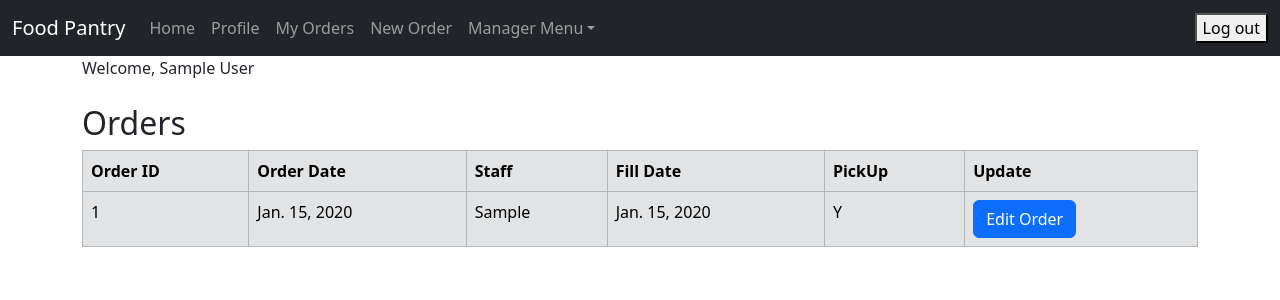
After one commit to BrightSid377/MFP_Prototype_PythonAnywhere, a Django app: page /fulfillment/ in a window 1280 px wide. The commit adds this page. Shown: the top 300 px of the page. Run offline with Django 5.2, Linux system fonts and the light colour scheme; a user stored in the database is signed in; tables that the repository leaves empty hold one stand-in row (values such as "Sample post").

Commit message:
Updating project for User Manual step through

```diff
--- a/MFP_OrderProcessing/settings.py
+++ b/MFP_OrderProcessing/settings.py
@@ -23,7 +23,7 @@ BASE_DIR = Path(__file__).resolve().parent.parent
 SECRET_KEY = 'django-insecure-i(h%e7d(7vqq#$h2#g9cj6p&y*7x1%c3k9fndhb-w^gdp$zo0z'
 
 # SECURITY WARNING: don't run with debug turned on in production!
-DEBUG = False #True
+DEBUG = True
 #testing
 
 #ALLOWED_HOSTS = []
--- a/catalog/templates/catalog/base.html
+++ b/catalog/templates/catalog/base.html
@@ -24,9 +24,11 @@
                 <li class="nav-item">
                     <a class="nav-link" href="{% url 'index' %}">Home</a>
                 </li>
+                {% if not user.is_authenticated %}
                 <li class="nav-item">
                     <a class="nav-link" href="{% url 'register' %}"> Sign Up Now</a>
                 </li>
+                {% endif %}
                 <!--li class="nav-item"-->
                     <!--a class="nav-link" href="#">Log In</a-->
                 <!--/li-->
@@ -36,11 +38,12 @@
                 <li><a class="nav-link" href="{% url 'order_create' %}">New Order</a></li>
                 {% endif %}
 
-                {% if user.is_superuser %}
+                {% if user.is_superuser or user.is_staff%}
                 <li class="nav-item dropdown">
                 <a class="nav-link dropdown-toggle" href="#" role="button" data-bs-toggle="dropdown"
                     aria-expanded="false">Manager Menu</a>
                 <ul class="dropdown-menu">
+                <li><a class="dropdown-item" href="{% url 'fulfillment' %}">Order Fulfillment</a></li>
                 <li><a class="dropdown-item" href="{% url 'staff_create' %}">Add Staff</a></li>
                 <li><a class="dropdown-item" href="{% url 'staff_list' %}">Edit Staff</a></li>
                 <li><a class="dropdown-item" href="{% url 'products_create' %}">Add Product</a></li>
--- a/catalog/templates/catalog/order_detail.html
+++ b/catalog/templates/catalog/order_detail.html
@@ -40,6 +40,5 @@
 
     <a href="{% url 'order_create' %}">Create New Order</a>
     <a href="{% url 'order_list' %}">Back to Order List</a>
-{#    breaks site when uncommented. still need to figure out why.#}
-{#    <a href="{% url 'orderlines_create' pk=order.order_id %}">Add New Order Line</a>  <!-- This link assumes you have an 'orderline_create' view for adding lines. -->#}
+{#    <a href="{% url 'orderline_create' pk=order.order_id %}">Add Food Item</a> #}
 {% endblock %}
--- /dev/null
+++ b/catalog/templates/catalog/order_fulfillment.html
@@ -0,0 +1,41 @@
+{% extends "catalog/base.html" %}
+{% block content %}
+
+
+    <h2>Orders</h2>
+
+    {% if order_fulfillment %}
+        <table class="table table-bordered">
+            <tr class="table-secondary">
+                    <th>Order ID</th>
+                    <th>Order Date</th>
+                    <th>Staff</th>
+                    <!--th>Notes</th-->
+                    <th>Fill Date</th>
+                    <th>PickUp</th>
+                    <th>Update</th>
+            </tr>
+
+        {% for order in order_fulfillment.all %}
+            <tr class="table-secondary">
+                    <td>{{ order.order_id }} </td>
+                    <td>{{ order.order_date }}</td>
+                    <td>{{ order.staff_id.staff_first_name }} </td>
+                    <!--td>{ order.staff_id }} </td-->
+                    <!--td>{ order.order_notes }}</td-->
+                    <td>{{ order.order_fulfillment_date }} </td>
+                    <td>{{ order.order_pickup_status }}</td>
+            {% if user.is_superuser %}
+                    <td><a href="{% url 'fulfillment_update' pk=order.pk %}" class="btn btn-primary">Edit Order</a></td>
+            {% endif %}
+            </tr>
+        {% empty %}
+            <p>There are no orders.</p>
+        {% endfor %}
+
+        </table>
+    {% else %}
+        <p>There are no orders.</p>
+    {% endif %}
+
+{% endblock %}
--- a/catalog/templates/catalog/products_list.html
+++ b/catalog/templates/catalog/products_list.html
@@ -20,10 +20,11 @@
                         <!--{% if Products.products_set.all %}
                             <td>Books Exist - Cannot delete author</td>
                         {% else %} -->
-                        <td><a href="{% url 'products_delete' pk=products.pk %}"
+                        <!-- mjl 8/10/2024 teacher requested this be removed should not allow delete -->
+                        <!--td><a href="{% url 'products_delete' pk=products.pk %}"
                                onclick="return confirm('Are you sure you want to delete?')"
                                class="btn btn-danger">Delete</a>
-                        </td>
+                        </td-->
                         <!--{% endif %} -->
                         <td><a href="{% url 'products_update' pk=products.pk %}" class="btn btn-primary">Edit Products</a></td>
                     {% endif %}
--- a/catalog/templates/index.html
+++ b/catalog/templates/index.html
@@ -12,7 +12,8 @@
   <p></p>
 {% if user.is_staff or user.is_superuser %}
   <p>
-    <a href="{% url 'orders' %}" class="btn btn-primary">View Order Fulfillment</a>
+      <!-- moving this to Manager drop down menu  mjl 8/10/2024 -->
+      <!--a href="% url 'orders' %}" class="btn btn-primary">View Order Fulfillment</a-->
   </p>
   <p></p>
     <p>Database Statistics:</p>
--- a/catalog/urls.py
+++ b/catalog/urls.py
@@ -1,13 +1,13 @@
 from django.urls import path
 from . import views
-from .views import OrdersListView, OrderCreate, OrderDetailView, OrderLineCreateView
+from .views import OrdersListView, OrderCreate, OrderDetailView, OrderLineCreate, FulfillmentUpdate, FulfillmentView
 
 urlpatterns = [
     path('', views.index, name='index'),
     path('orders/', OrdersListView.as_view(), name='order_list'),  # List all orders
     path('order/new/', OrderCreate.as_view(), name='order_create'),  # Create a new order
     path('order/<int:pk>/', OrderDetailView.as_view(), name='order_detail'),
-    path('order/<int:order_pk>/add_line/', OrderLineCreateView.as_view(), name='orderlines_create'), # View details of a specific order
+    path('order/<int:pk>/orderline_create/', OrderLineCreate.as_view(), name='orderline_create'), # View details of a specific order
 
 #     path('catalog/order_list/', views.OrdersListView.as_view(), name='order_list'),
 # # mjl 7/31/2024 working on orderline page
@@ -37,8 +37,9 @@ urlpatterns = [
     path('demographics_form/', views.demographics_form, name='demographics_form'),
 
     #for order fulfillment page
-    path('orders/', views.orders, name='orders'),
-
-
+    path('orders_list/', views.orders_list, name='orders'),
+    # mjl 8/10/2024 added for fulfillment page
+    path('fulfillment/', views.FulfillmentView.as_view(), name='fulfillment'),
+    path('fulfillment/<int:pk>/update/', views.FulfillmentUpdate.as_view(), name='fulfillment_update'),
 
 ]
--- a/catalog/views.py
+++ b/catalog/views.py
@@ -1,14 +1,14 @@
+from django.utils import timezone
 from django.urls import reverse_lazy
-
 from .models import (OrdersHeader,Products, Staff, User, OrderLine, Order)
 #, Valueform)
 from django.shortcuts import render, reverse, resolve_url, get_object_or_404
 from django.contrib.auth.mixins import LoginRequiredMixin
-from django.views.generic.edit import CreateView, UpdateView
+from django.views.generic.edit import CreateView, UpdateView, FormView
 from django.contrib.auth.decorators import login_required
 from django.contrib import messages
 from django.shortcuts import redirect
-from .forms import DemographicsForm, OrderCreateForm
+from .forms import DemographicsForm, OrderCreateForm, OrderLineFormSet
 from django.views import generic
 from django.views.generic.detail import DetailView
 from .forms import OrderLineForm
@@ -57,52 +57,79 @@ def index(request):
 #         return reverse('orderline_create') # redirects customer to page after commiting change
 #     # should have this redirect to order details to continue entries
 
+class FulfillmentView(LoginRequiredMixin, ListView):
+    model = OrdersHeader
+    template_name = 'catalog/order_fulfillment.html'
+    context_object_name = 'order_fulfillment'
+    paginate_by = 10
+    # def get_queryset(self):
+    #     # Filter orders for those without a fulfillment date
+    #     return OrdersHeader.objects.filter(order_fulfillment_date__isnull=True).order_by('-order_date')
+
+    # mjl 8/10/2024 trying this to resolve screen showing staff ID and not staff name
+    # https://stackoverflow.com/questions/71692499/django-foreign-key-display-values-in-detail-view
+    # def get_context_data(self, **kwargs):
+    #     context = super().get_context_data(**kwargs)
+    #     staff_obj = self.object.staff # this contain the object that the view is operating upon
+    #     context['items'] = staff_obj # don't forget this also
+    #     # Get all items/Stavke related to the work order/Radni_nalozi
+    #     # context['items'] = Staff.objects.filter(Rn=order_obj)
+    #     return context
+    # mjl 8/10/2024 following borrowed from Andrew's work below on OrderHeader/line
+    # def get_context_data(self, **kwargs):
+    #     self.object = self.get_object()  # assign the object to the view
+    #     context = super().get_context_data(**kwargs)
+    #     context['staff'] = self.object.staff_set.all()
+    #     return context
+
+
+
+
+class FulfillmentUpdate(UpdateView):
+    model = OrdersHeader
+    context_object_name = 'fulfillment_update'
+    fields = ['order_id', 'order_date', 'staff_id','order_fulfillment_date','order_pickup_status']
+    def get_success_url(self):
+        return reverse('fulfillment')  # redirects customer to page after commiting change
+
+
+
 class OrdersListView(LoginRequiredMixin, ListView):
     model = OrdersHeader
     template_name = 'catalog/order_list.html'
     context_object_name = 'orders'
     paginate_by = 10
     def get_queryset(self):
-        # Filter orders by the logged-in user
+        # filters orders by the logged-in user
         return OrdersHeader.objects.filter(user_id=self.request.user).order_by('-order_date')
 
 class OrderCreate(LoginRequiredMixin, CreateView):
     model = OrdersHeader
     form_class = OrderCreateForm
     template_name = 'catalog/order_create.html'
+
+    def get_initial(self):
+        initial = super().get_initial()
+        # Fetch the last order of the current user
+        last_order = OrdersHeader.objects.filter(user=self.request.user).order_by('-order_date').first()
+        if last_order:
+            # Preload form fields with the last order's values
+            initial['pickup_location_id'] = last_order.pickup_location_id
+            initial['order_fill_or_shop'] = last_order.order_fill_or_shop
+            initial['is_bag_required'] = last_order.is_bag_required
+            initial['order_diapers'] = last_order.order_diapers
+            initial['order_parent_supplies'] = last_order.order_parent_supplies
+            initial['order_notes'] = last_order.order_notes
+        initial['order_date'] = timezone.now().date()
+
+        return initial
     def form_valid(self, form):
-        # Automatically assign the current user to the order
-        form.instance.user_id = self.request.user
-
+        form.instance.user = self.request.user  # this automatically assign the current user to the order
         response = super().form_valid(form)
-
-        # Create OrderLine instances
-        # self.create_order_lines(form)
-
         return response
-    # didn't end up needing but might utilize in a later update.
-    # def create_order_lines(self, form):
-    #     # Extract product IDs and quantities
-    #     products = form.cleaned_data.get('products')
-    #     quantities = form.cleaned_data.get('quantities')
-    #
-    #     if products and quantities:
-    #         quantities = quantities.split(',')
-    #
-    #         # Create each OrderLine instance
-    #         for product, quantity in zip(products, quantities):
-    #             OrderLine.objects.create(
-    #                 order_id=self.object,  # Link the OrderLine to the created OrdersHeader instance
-    #                 product_id=product,
-    #                 order_line_number=f'{self.object.order_id:03}',  # You might want to generate a unique line number
-    #                 order_quantity_requested=quantity,
-    #                 order_notes=''  # Or include logic for handling notes if provided
-    #             )
-
     def get_success_url(self):
-        # Redirect to the order details page after creation
-        return reverse('order_detail', kwargs={'pk': self.object.pk})
-
+        # Redirect to the order line creation page after creating the OrdersHeader
+        return reverse('orderline_create', kwargs={'pk': self.object.pk})
 
 class OrderDetailView(LoginRequiredMixin, DetailView):
     model = OrdersHeader
@@ -110,25 +137,39 @@ class OrderDetailView(LoginRequiredMixin, DetailView):
     context_object_name = 'order'
     def get_context_data(self, **kwargs):
         context = super().get_context_data(**kwargs)
-        context['order_lines'] = self.object.orderline_set.all()  # Fetch related order lines
+        context['order_lines'] = self.object.orderline_set.all()
         return context
 
-class OrderLineCreateView(CreateView):
-    model = OrderLine
-    form_class = OrderLineForm
-    template_name = 'catalog/orderlines_form.html'  # Template for creating an order line
-
+class OrderLineCreate(LoginRequiredMixin, FormView):
+    template_name = 'catalog/orderline_create.html'
+    form_class = OrderLineFormSet
+    def get_form_kwargs(self):
+        kwargs = super().get_form_kwargs()
+        kwargs['queryset'] = OrderLine.objects.none()  # used to only show empty forms, not existing OrderLines
+        return kwargs
     def form_valid(self, form):
-        # Set the order_id from the URL parameter
-        form.instance.order_id = OrdersHeader.objects.get(pk=self.kwargs['order_pk'])
-        return super().form_valid(form)
-
+        # Retrieve the order header instance
+        order_header = OrdersHeader.objects.get(pk=self.kwargs['pk'])
+        # creates each OrderLine instance
+        order_lines = form.save(commit=False)
+        for order_line in order_lines:
+            order_line.order = order_header
+            order_line.save()
+            # the orderline feature still experiencing some bugs need to work on solution to correctly assign
+            # an orderline
+            order_line.order_line_number = order_line.pk
+            order_line.save()
+        # redirects depending on which button was clicked
+        action = self.request.POST.get('action')
+        if action == 'submit_and_redirect':
+            return redirect(reverse('order_detail', kwargs={'pk': order_header.pk}))
+        else:
+            return redirect(reverse('orderline_create', kwargs={'pk': order_header.pk}))
     def get_success_url(self):
-        # Redirect to the order detail page after creation
-        return reverse_lazy('order_detail', kwargs={'pk': self.kwargs['order_pk']})
+        # redirects users to the order details page after adding products
+        return reverse('order_detail', kwargs={'pk': self.kwargs['pk']})
 
 # mjl 7/31/2024 adding staff and product entry views
-
 
 class ProductsUpdate(UpdateView):
     model = Products
@@ -164,6 +205,8 @@ class StaffListView(LoginRequiredMixin,generic.ListView):
     model = Staff
     template_name = 'catalog/staff_list.html'
     paginate_by = 10
+    def __str__(self):
+        return self
 
 # mjl 7/30/2024 trying to allow customer to be chosen during order entry
 # https://www.educba.com/django-foreign-key/
@@ -258,7 +301,6 @@ def demographics_form(request):
             return redirect('index')  # Adjust redirect as needed
     else:
         form = DemographicsForm(user=request.user)
-
     return render(request, 'demographics_form.html', {'form': form})
 
 #ar 8/05/2024 adding profile edit view
@@ -296,7 +338,7 @@ def edit_profile(request):
         'demographics_form': demographics_form
     })
 
-def orders(request):
+def orders_list(request):
     packing_orders = Order.objects.filter(status=Order.PACKING)
     current_orders = Order.objects.filter(status=Order.PICKUP)
     old_orders = Order.objects.filter(status=Order.RETURNS)
```
Also changed, not shown: catalog/forms.py (+18 -7 lines), catalog/models.py (+49 -8 lines), catalog/templates/catalog/edit_profile.html (+60 -2 lines), catalog/templates/catalog/order_create.html (+0 -24 lines), catalog/templates/catalog/orderline_create.html (added, +17 -0 lines), catalog/templates/catalog/ordersheader_form.html (added, +18 -0 lines), catalog/templates/catalog/profile.html (+56 -2 lines), catalog/templates/catalog/staff_list.html (+5 -2 lines).
